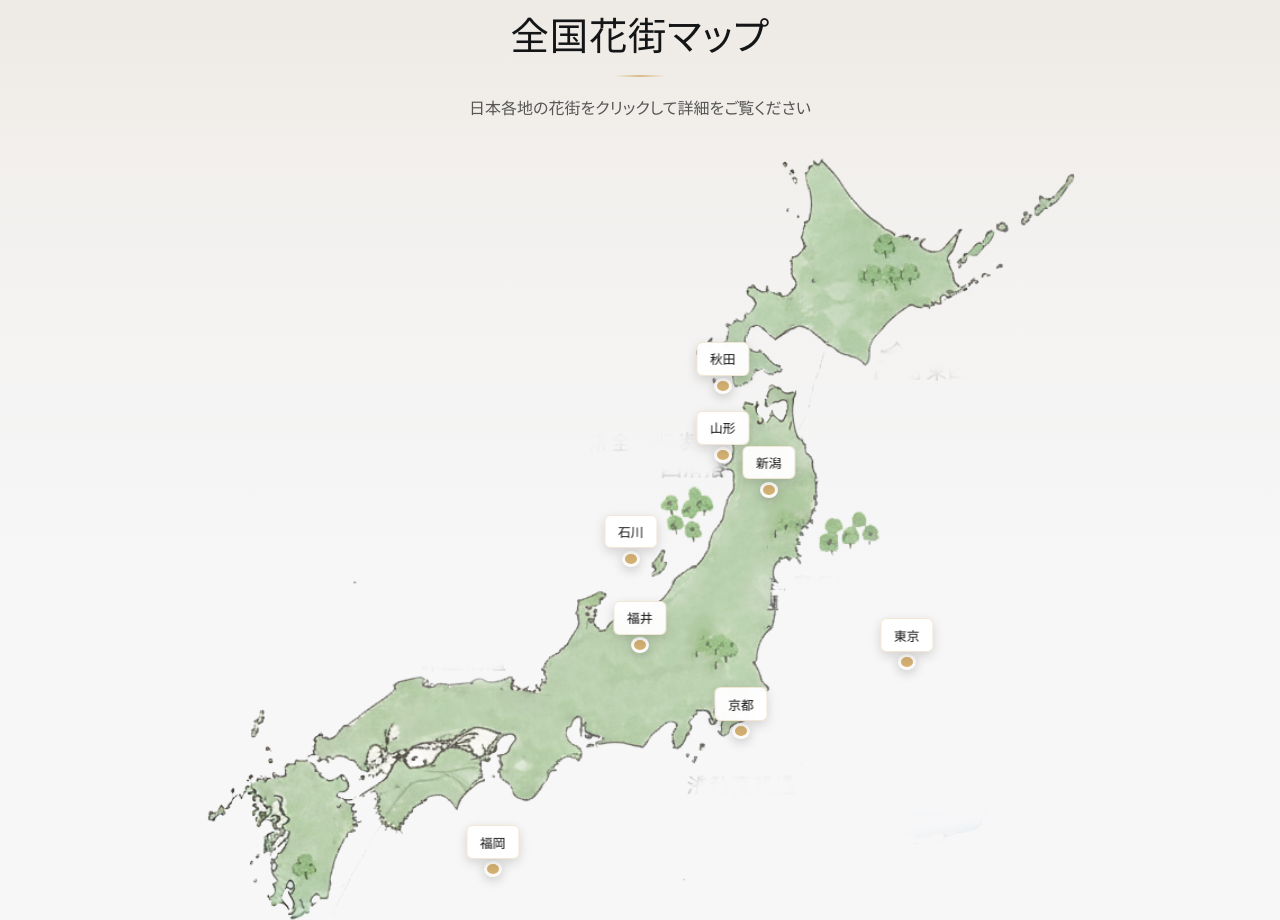
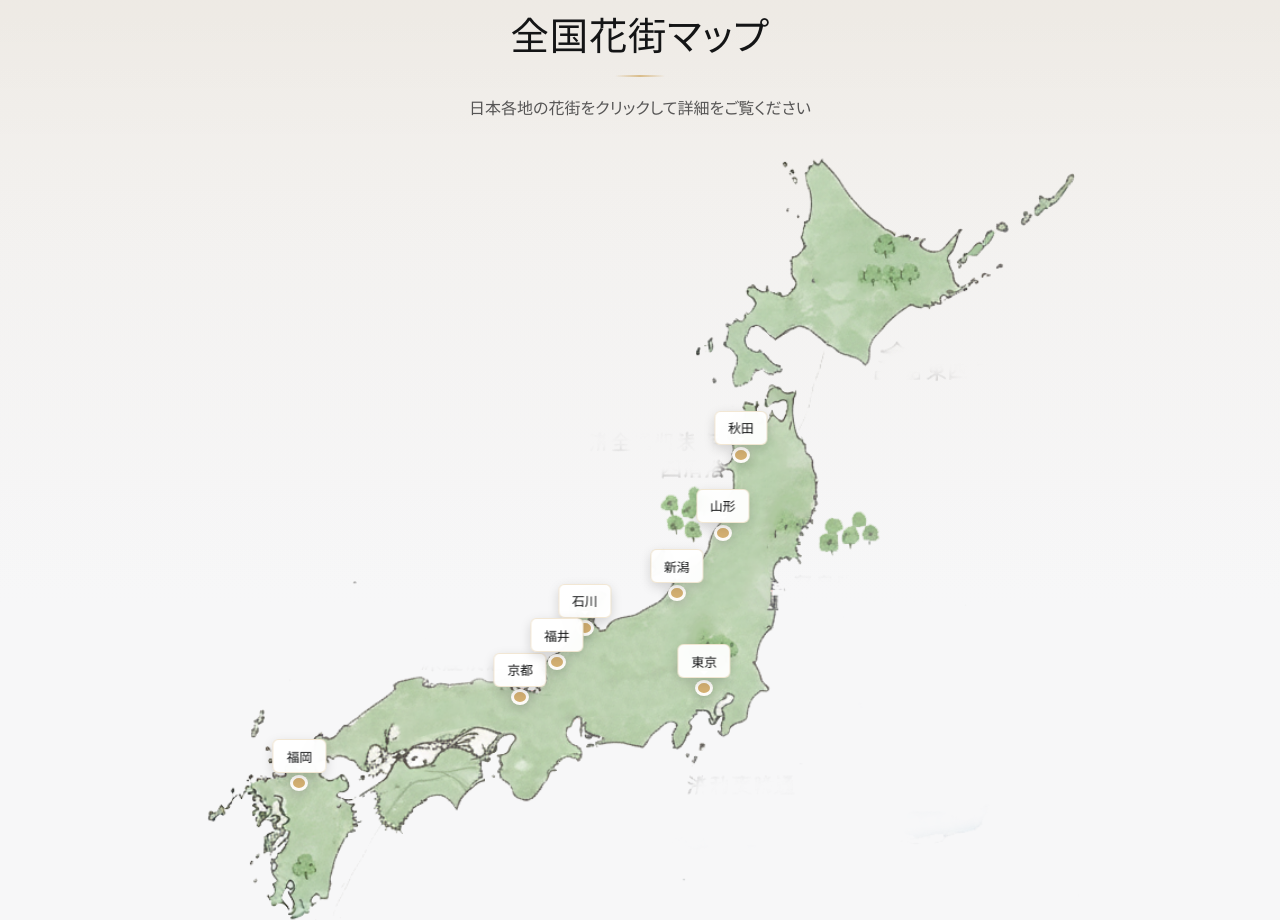
Before and after one commit to dottapper/kagai-Portal, an Eleventy site: page index.njk in a window 1280 px wide. Shown: the part 861-1781 px from the top of the page. Built offline with nearby package versions, Linux system fonts and the light colour scheme; Eleventy itself is replaced by a stand-in of ours; files that its build step writes are made by us from their sources.

Commit message:
fix: 全国マップのピン位置を調整
- 東京: 78%,58% → 56%,61%
- 京都: 60%,66% → 36%,62%
- 石川: 48%,46% → 43%,54%
- 山形: 58%,34% → 58%,43%
- 新潟: 63%,38% → 53%,50%
- 福岡: 33%,82% → 12%,72%
- 秋田: 58%,26% → 60%,34%
- 福井: 49%,56% → 40%,58%

```diff
--- a/js/japanMap.js
+++ b/js/japanMap.js
@@ -1,14 +1,14 @@
 (function() {
   const HOTSPOTS = [
     // name: ラベル, percent based position on the map image wrapper
-    { key: 'tokyo',   label: '東京',   x: 78, y: 58 },
-    { key: 'kyoto',   label: '京都',   x: 60, y: 66 },
-    { key: 'ishikawa',label: '石川',   x: 48, y: 46 },
-    { key: 'yamagata',label: '山形',   x: 58, y: 34 },
-    { key: 'niigata', label: '新潟',   x: 63, y: 38 },
-    { key: 'fukuoka', label: '福岡',   x: 33, y: 82 },
-    { key: 'akita',   label: '秋田',   x: 58, y: 26 },
-    { key: 'fukui',   label: '福井',   x: 49, y: 56 },
+    { key: 'tokyo',   label: '東京',   x: 56, y: 61 },
+    { key: 'kyoto',   label: '京都',   x: 36, y: 62 },
+    { key: 'ishikawa',label: '石川',   x: 43, y: 54 },
+    { key: 'yamagata',label: '山形',   x: 58, y: 43 },
+    { key: 'niigata', label: '新潟',   x: 53, y: 50 },
+    { key: 'fukuoka', label: '福岡',   x: 12, y: 72 },
+    { key: 'akita',   label: '秋田',   x: 60, y: 34 },
+    { key: 'fukui',   label: '福井',   x: 40, y: 58 },
   ];
 
   // XLSXライブラリの遅延読込
```
